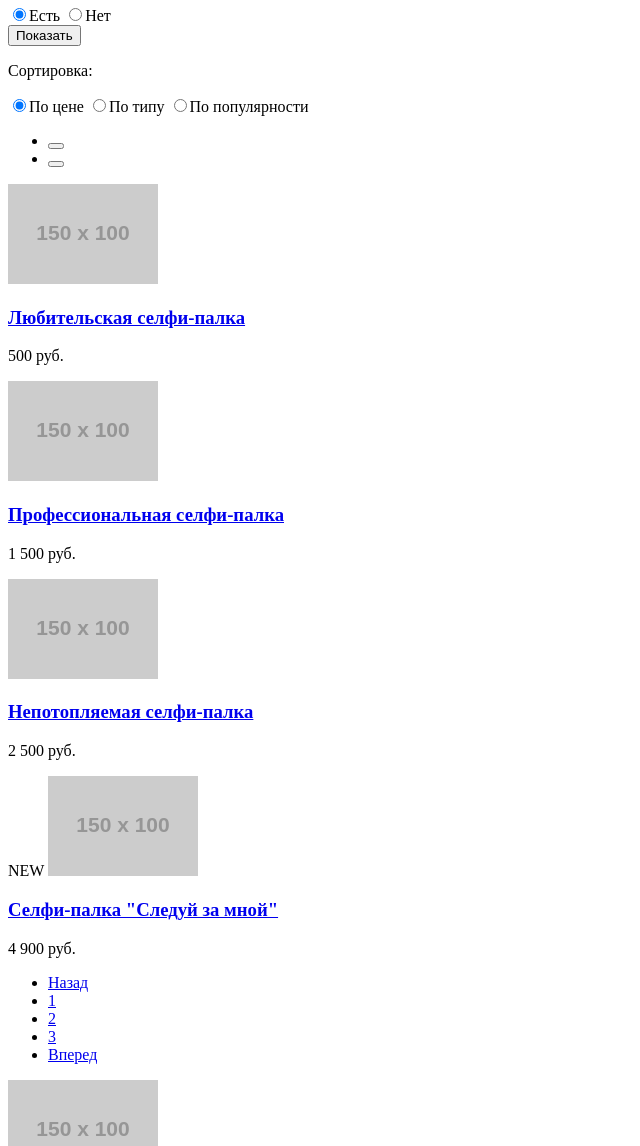
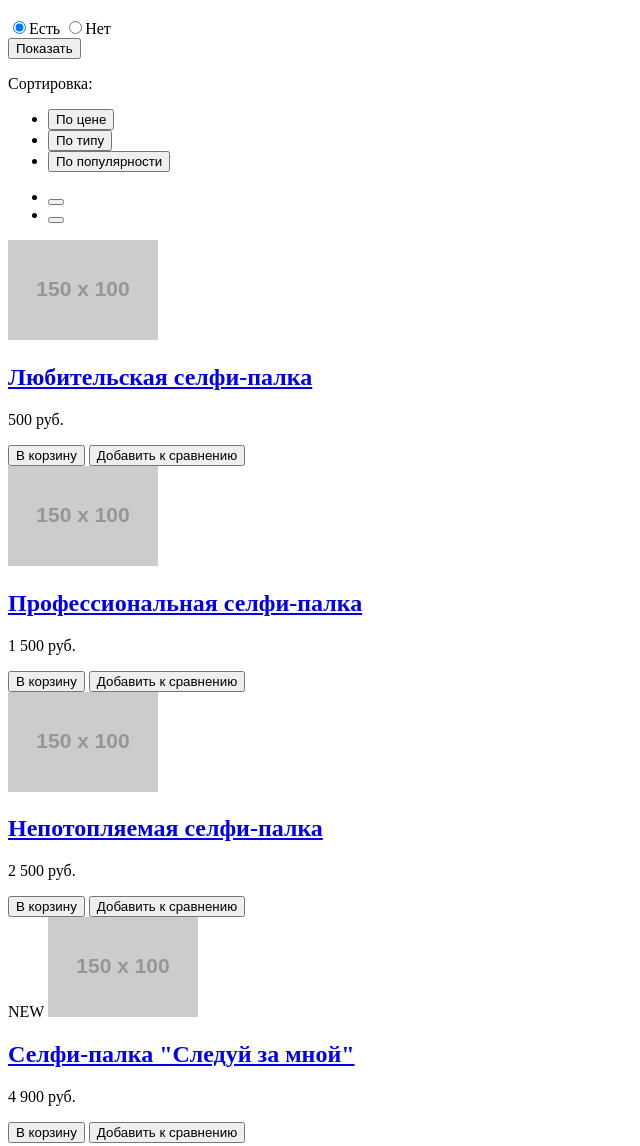
Before and after one commit to mambajump/kristina, a plain HTML site: page catalog.html in a window 1280 px wide. Shown: the part 794-1940 px from the top of the page, without its empty margins (0-640 px from the left). Drawn offline with Linux system fonts and the light colour scheme; placeholder pictures from the web are drawn by us.

Commit message:
Edit catalog markup

```diff
--- a/catalog.html
+++ b/catalog.html
@@ -38,8 +38,8 @@
 		</nav>
 	</header>
 	<main class="container">
-		<h2>Моноподы для селфи</h2>
-		<ul class="breadcrumb">
+		<h1>Моноподы для селфи</h1>
+		<ul class="breadcrumbs">
 			<li><a href="#">Главная</a></li>
 			<li><a href="#">Каталог товаров</a></li>
 			<li class="active">Моноподы для селфи</li>
@@ -76,37 +76,54 @@
 		<div class="catalog-container">
 			<div class="catalog-sorting">
 				<p class="catalog-header">Сортировка:</p>
-				<input type="radio" name="sorting" id="sortingChoice1" value="price" checked /><label for="sortingChoice1">По цене</label>
-				<input type="radio" name="sorting" id="sortingChoice2" value="type" /><label for="sortingChoice2">По типу</label>
-				<input type="radio" name="sorting" id="sortingChoice3" value="popularity" /><label for="sortingChoice3">По популярности</label>
 				<ul class="sorting-buttons">
-					<li><button class="sorting-button"></button></li>
-					<li><button class="sorting-button"></button></li>
+					<li><button id="sortingChoice1">По цене</button></li>
+					<li><button id="sortingChoice2">По типу</button></li>
+					<li><button id="sortingChoice3">По популярности</button></li>
+				</ul>
+				<ul class="sorting-buttons arrows">
+					<li><button id="sortingUp"></button></li>
+					<li><button id="sortingDown"></button></li>
 				</ul>
 			</div>
 			<div class="catalog-results">
 				<div class="catalog-item">
 					<a href="#"><img src="http://placehold.it/150x100" alt="Любительская селфи-палка"></a>
-					<a href="#"><h3>Любительская селфи-палка</h3></a>
+					<a href="#"><h2>Любительская селфи-палка</h2></a>
 					<p class="price">500 руб.</p>
+					<div class="hidden">
+						<button>В корзину</button>
+						<button>Добавить к сравнению</button>
+					</div>
 				</div>
 				<div class="catalog-item">
 					<a href="#"><img src="http://placehold.it/150x100" alt="Профессиональная селфи-палка"></a>
-					<a href="#"><h3>Профессиональная селфи-палка</h3></a>
+					<a href="#"><h2>Профессиональная селфи-палка</h2></a>
 					<p class="price">1 500 руб.</p>
+					<div class="hidden">
+						<button>В корзину</button>
+						<button>Добавить к сравнению</button>
+					</div>
 				</div>
 				<div class="catalog-item">
 					<a href="#"><img src="http://placehold.it/150x100" alt="Непотопляемая селфи-палка"></a>
-					<a href="#"><h3>Непотопляемая селфи-палка</h3></a>
+					<a href="#"><h2>Непотопляемая селфи-палка</h2></a>
 					<p class="price">2 500 руб.</p>
+					<div class="hidden">
+						<button>В корзину</button>
+						<button>Добавить к сравнению</button>
+					</div>
 				</div>
 				<div class="catalog-item">
 					<span class="catalog-item-icon">NEW</span>
 					<a href="#"><img src="http://placehold.it/150x100" alt="Селфи-палка Следуй за мной"></a>
-					<a href="#"><h3>Селфи-палка "Следуй за мной"</h3></a>
+					<a href="#"><h2>Селфи-палка "Следуй за мной"</h2></a>
 					<p class="price">4 900 руб.</p>
+					<div class="hidden">
+						<button>В корзину</button>
+						<button>Добавить к сравнению</button>
 					</div>
-				</ul>
+				</div>
 				<ul class="pagination">
 					<li class="page-item">
 						<a class="page-link" href="#">Назад</a>
```
Lines whose indentation alone changed are shown as unchanged.
